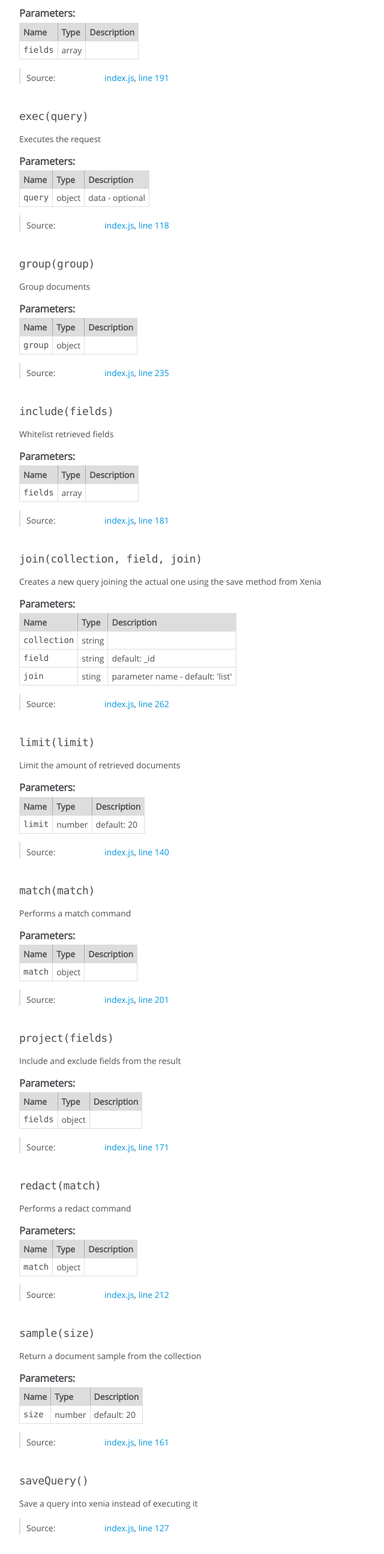
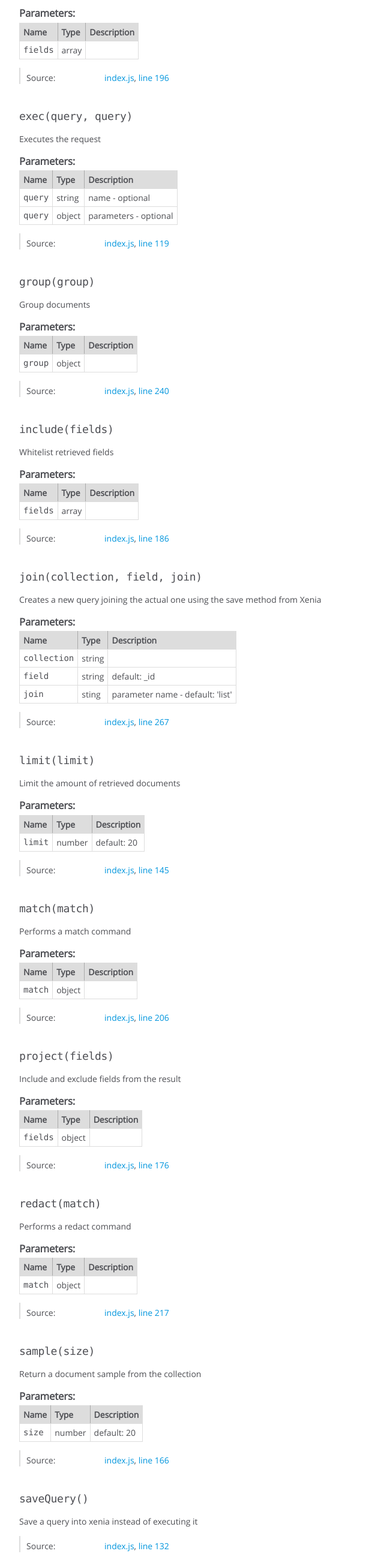
Before and after one commit to coralproject/xenia-driver-js, a website: page docs/XeniaDriver.html in a window 1280 px wide. Shown: the part 1240-3831 px from the top of the page at 60% size, without its empty margins (0-640 px from the left). Drawn offline with Linux system fonts and the light colour scheme.

Commit message:
Added the ability to provide a query to xenia

```diff
--- a/docs/XeniaDriver.html
+++ b/docs/XeniaDriver.html
@@ -627,7 +627,7 @@
 
     <dt class="tag-source">Source:</dt>
     <dd class="tag-source"><ul class="dummy"><li>
-        <a href="index.js.html">index.js</a>, <a href="index.js.html#line191">line 191</a>
+        <a href="index.js.html">index.js</a>, <a href="index.js.html#line196">line 196</a>
     </li></ul></dd>
 
 
@@ -658,7 +658,7 @@
 
 
 
-    <h4 class="name" id="exec"><span class="type-signature"></span>exec<span class="signature">(query)</span><span class="type-signature"></span></h4>
+    <h4 class="name" id="exec"><span class="type-signature"></span>exec<span class="signature">(query, query)</span><span class="type-signature"></span></h4>
 
 
 
@@ -707,6 +707,29 @@
             <td class="type">
 
 
+<span class="param-type">string</span>
+
+
+
+            </td>
+
+
+
+
+
+            <td class="description last">name - optional</td>
+        </tr>
+
+
+
+        <tr>
+
+                <td class="name"><code>query</code></td>
+
+
+            <td class="type">
+
+
 <span class="param-type">object</span>
 
 
@@ -717,7 +740,7 @@
 
 
 
-            <td class="description last">data - optional</td>
+            <td class="description last">parameters - optional</td>
         </tr>
 
 
@@ -758,7 +781,7 @@
 
     <dt class="tag-source">Source:</dt>
     <dd class="tag-source"><ul class="dummy"><li>
-        <a href="index.js.html">index.js</a>, <a href="index.js.html#line118">line 118</a>
+        <a href="index.js.html">index.js</a>, <a href="index.js.html#line119">line 119</a>
     </li></ul></dd>
 
 
@@ -889,7 +912,7 @@
 
     <dt class="tag-source">Source:</dt>
     <dd class="tag-source"><ul class="dummy"><li>
-        <a href="index.js.html">index.js</a>, <a href="index.js.html#line235">line 235</a>
+        <a href="index.js.html">index.js</a>, <a href="index.js.html#line240">line 240</a>
     </li></ul></dd>
 
 
@@ -1020,7 +1043,7 @@
 
     <dt class="tag-source">Source:</dt>
     <dd class="tag-source"><ul class="dummy"><li>
-        <a href="index.js.html">index.js</a>, <a href="index.js.html#line181">line 181</a>
+        <a href="index.js.html">index.js</a>, <a href="index.js.html#line186">line 186</a>
     </li></ul></dd>
 
 
@@ -1198,7 +1221,7 @@ from Xenia
 
     <dt class="tag-source">Source:</dt>
     <dd class="tag-source"><ul class="dummy"><li>
-        <a href="index.js.html">index.js</a>, <a href="index.js.html#line262">line 262</a>
+        <a href="index.js.html">index.js</a>, <a href="index.js.html#line267">line 267</a>
     </li></ul></dd>
 
 
@@ -1329,7 +1352,7 @@ from Xenia
 
     <dt class="tag-source">Source:</dt>
     <dd class="tag-source"><ul class="dummy"><li>
-        <a href="index.js.html">index.js</a>, <a href="index.js.html#line140">line 140</a>
+        <a href="index.js.html">index.js</a>, <a href="index.js.html#line145">line 145</a>
     </li></ul></dd>
 
 
@@ -1460,7 +1483,7 @@ from Xenia
 
     <dt class="tag-source">Source:</dt>
     <dd class="tag-source"><ul class="dummy"><li>
-        <a href="index.js.html">index.js</a>, <a href="index.js.html#line201">line 201</a>
+        <a href="index.js.html">index.js</a>, <a href="index.js.html#line206">line 206</a>
     </li></ul></dd>
 
 
@@ -1591,7 +1614,7 @@ from Xenia
 
     <dt class="tag-source">Source:</dt>
     <dd class="tag-source"><ul class="dummy"><li>
-        <a href="index.js.html">index.js</a>, <a href="index.js.html#line171">line 171</a>
+        <a href="index.js.html">index.js</a>, <a href="index.js.html#line176">line 176</a>
     </li></ul></dd>
 
 
@@ -1722,7 +1745,7 @@ from Xenia
 
     <dt class="tag-source">Source:</dt>
     <dd class="tag-source"><ul class="dummy"><li>
-        <a href="index.js.html">index.js</a>, <a href="index.js.html#line212">line 212</a>
+        <a href="index.js.html">index.js</a>, <a href="index.js.html#line217">line 217</a>
     </li></ul></dd>
 
 
@@ -1853,7 +1876,7 @@ from Xenia
 
     <dt class="tag-source">Source:</dt>
     <dd class="tag-source"><ul class="dummy"><li>
-        <a href="index.js.html">index.js</a>, <a href="index.js.html#line161">line 161</a>
+        <a href="index.js.html">index.js</a>, <a href="index.js.html#line166">line 166</a>
     </li></ul></dd>
 
 
@@ -1935,7 +1958,7 @@ from Xenia
 
     <dt class="tag-source">Source:</dt>
     <dd class="tag-source"><ul class="dummy"><li>
-        <a href="index.js.html">index.js</a>, <a href="index.js.html#line127">line 127</a>
+        <a href="index.js.html">index.js</a>, <a href="index.js.html#line132">line 132</a>
     </li></ul></dd>
 
 
@@ -2066,7 +2089,7 @@ from Xenia
 
     <dt class="tag-source">Source:</dt>
     <dd class="tag-source"><ul class="dummy"><li>
-        <a href="index.js.html">index.js</a>, <a href="index.js.html#line151">line 151</a>
+        <a href="index.js.html">index.js</a>, <a href="index.js.html#line156">line 156</a>
     </li></ul></dd>
 
 
@@ -2200,7 +2223,7 @@ from Xenia
 
     <dt class="tag-source">Source:</dt>
     <dd class="tag-source"><ul class="dummy"><li>
-        <a href="index.js.html">index.js</a>, <a href="index.js.html#line245">line 245</a>
+        <a href="index.js.html">index.js</a>, <a href="index.js.html#line250">line 250</a>
     </li></ul></dd>
 
 
@@ -2378,7 +2401,7 @@ output a document for each element
 
     <dt class="tag-source">Source:</dt>
     <dd class="tag-source"><ul class="dummy"><li>
-        <a href="index.js.html">index.js</a>, <a href="index.js.html#line225">line 225</a>
+        <a href="index.js.html">index.js</a>, <a href="index.js.html#line230">line 230</a>
     </li></ul></dd>
 
 
@@ -2426,7 +2449,7 @@ output a document for each element
 <br class="clear">
 
 <footer>
-    Documentation generated by <a href="https://github.com/jsdoc3/jsdoc">JSDoc 3.4.0</a> on Mon Mar 28 2016 13:11:58 GMT-0400 (EDT)
+    Documentation generated by <a href="https://github.com/jsdoc3/jsdoc">JSDoc 3.4.0</a> on Mon Mar 28 2016 13:46:02 GMT-0400 (EDT)
 </footer>
 
 <script> prettyPrint(); </script>
```
Also changed, not shown: docs/global.html (+1 -1 lines), docs/index.html (+1 -1 lines), docs/index.js.html (+12 -7 lines), src/index.js (+10 -5 lines), dist/index.js.
